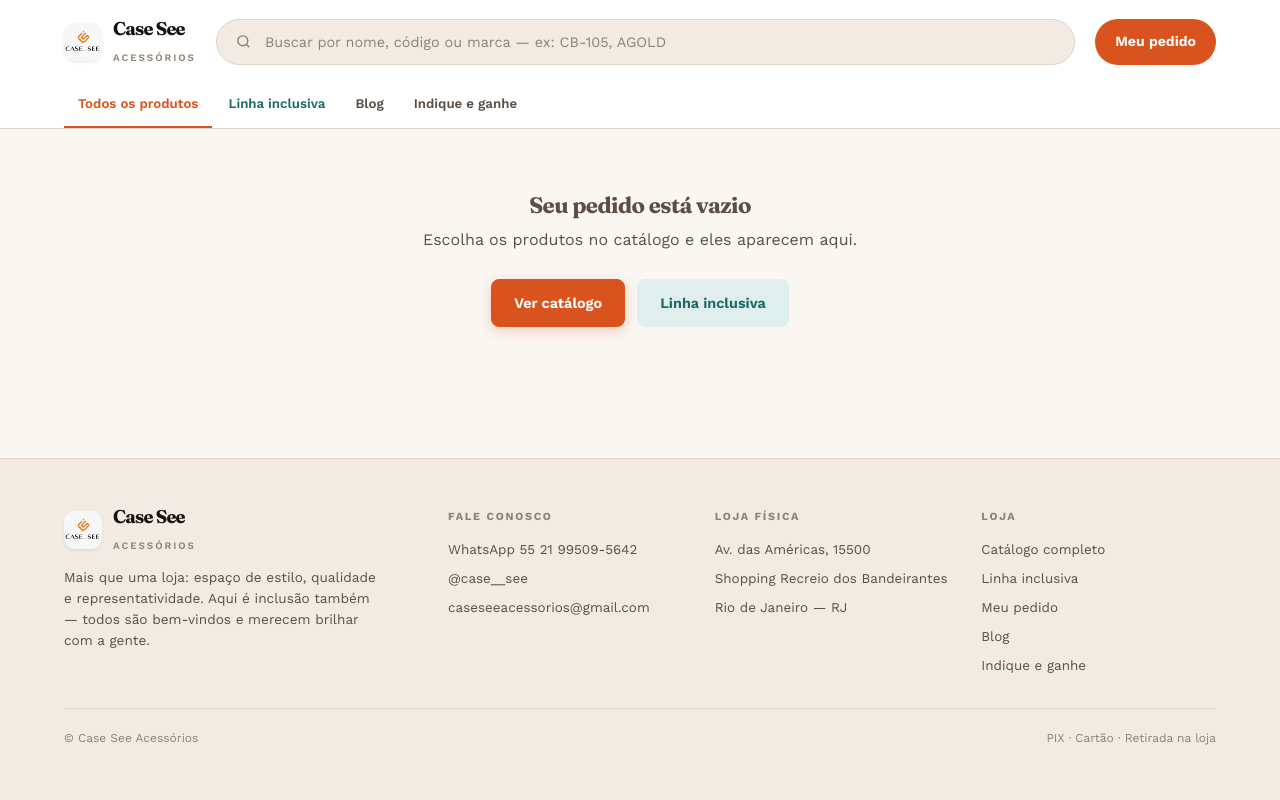
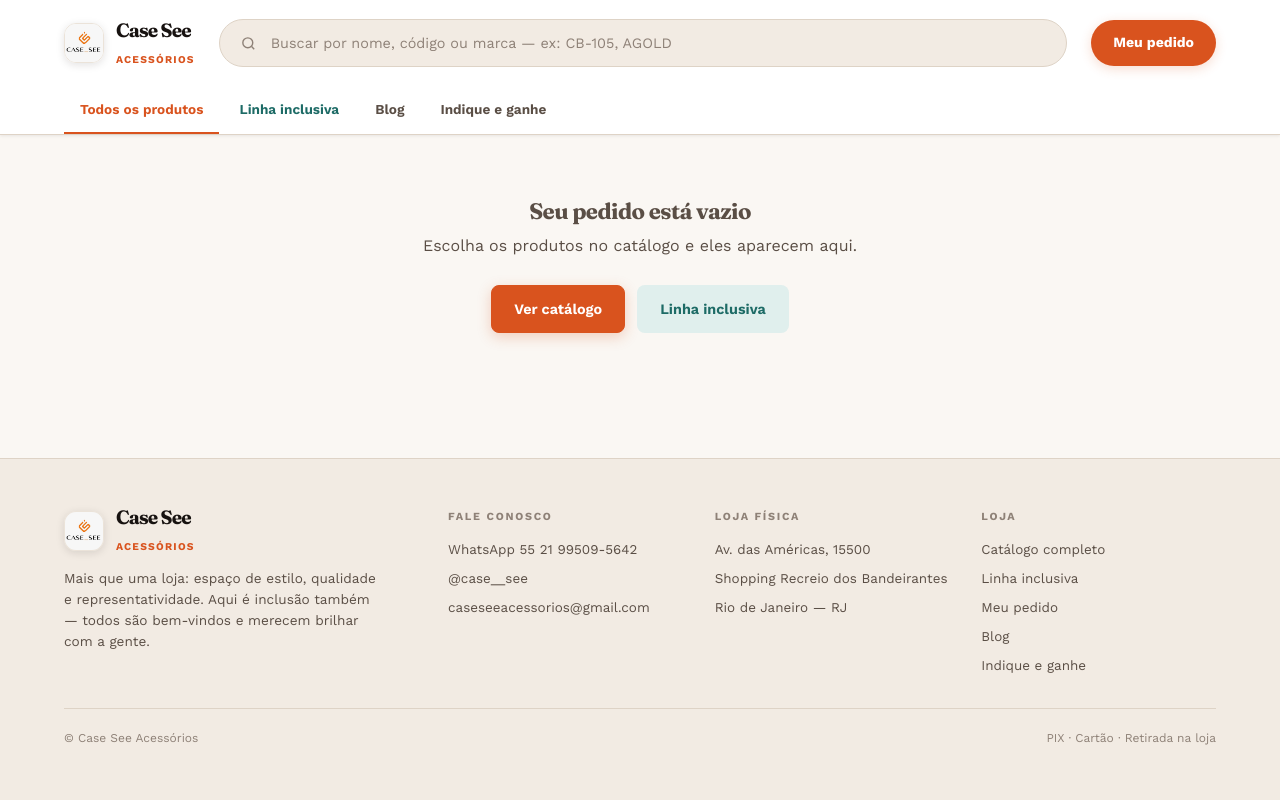
Before and after one commit to yurialexandera1/loja, a Django app: page /carrinho/ in a window 1280 px wide. Run offline with Django 4.2, Linux system fonts and the light colour scheme; parts of the project's set-up code (start-up, migrations or seed data) failed here and were passed over.

Commit message:
feat: modernize header with enhanced shadows, transitions, and premium styling

```diff
--- a/static/store/css/loja.css
+++ b/static/store/css/loja.css
@@ -127,32 +127,42 @@ main { flex: 1; }
 .center { text-align: center; }
 
 /* cabecalho */
-.storebar { background: var(--paper); border-bottom: 1px solid var(--line); position: sticky; top: 0; z-index: 40; }
-.sb-top { display: flex; align-items: center; gap: 20px; padding: 15px 0; }
-.logo { display: flex; align-items: center; gap: 11px; white-space: nowrap; }
+.storebar {
+  background: var(--paper); border-bottom: 1px solid var(--line);
+  position: sticky; top: 0; z-index: 40;
+  box-shadow: 0 1px 3px rgba(23, 18, 16, .08);
+}
+.sb-top { display: flex; align-items: center; gap: 24px; padding: 16px 0; }
+.logo { display: flex; align-items: center; gap: 12px; white-space: nowrap; transition: transform .2s var(--ease); }
+.logo:hover { transform: translateY(-1px); }
 .logo .mk {
-  width: 38px; height: 38px; border-radius: 11px; object-fit: cover; flex: none;
-  box-shadow: var(--shadow-s);
+  width: 40px; height: 40px; border-radius: 12px; object-fit: cover; flex: none;
+  box-shadow: 0 2px 8px rgba(23, 18, 16, .12);
+  border: 1px solid var(--line-soft);
 }
-.logo b { font-family: var(--display); font-size: 1.15rem; font-weight: 800; letter-spacing: -.045em; display: block; }
-.logo small { font-size: .62rem; letter-spacing: .2em; text-transform: uppercase; color: var(--ink-3); font-weight: 600; }
+.logo b { font-family: var(--display); font-size: 1.2rem; font-weight: 800; letter-spacing: -.045em; display: block; }
+.logo small { font-size: .65rem; letter-spacing: .12em; text-transform: uppercase; color: var(--accent); font-weight: 700; }
 .searchbox {
-  flex: 1; min-width: 0; display: flex; align-items: center; gap: 11px; background: var(--surface);
-  border: 1px solid var(--line); border-radius: 999px; padding: 10px 18px;
+  flex: 1; min-width: 0; display: flex; align-items: center; gap: 12px; background: var(--surface);
+  border: 1.5px solid var(--line); border-radius: 999px; padding: 11px 20px;
+  transition: all .2s var(--ease);
 }
+.searchbox:focus-within { border-color: var(--accent); box-shadow: 0 2px 8px rgba(217, 83, 30, .12); }
 .searchbox input { flex: 1; min-width: 0; border: 0; background: transparent; color: var(--ink); font: inherit; font-size: .9rem; outline: none; }
 .searchbox input::placeholder { color: var(--ink-3); }
-.searchbox button { border: 0; background: none; color: var(--ink-3); display: grid; place-items: center; padding: 0; }
+.searchbox button { border: 0; background: none; color: var(--ink-3); display: grid; place-items: center; padding: 0; transition: color .2s var(--ease); }
 .searchbox button:hover { color: var(--accent); }
 .buy-btn {
   display: inline-flex; align-items: center; gap: 10px; background: var(--accent); color: var(--accent-ink);
-  border: 0; border-radius: 999px; padding: 12px 20px; font-weight: 650; font-size: .88rem; white-space: nowrap;
+  border: 0; border-radius: 999px; padding: 12px 22px; font-weight: 700; font-size: .88rem; white-space: nowrap;
+  box-shadow: 0 3px 12px rgba(217, 83, 30, .2);
+  transition: all .2s var(--ease);
 }
-.buy-btn:hover { background: var(--accent-deep); }
-.buy-btn .pill { background: rgba(0, 0, 0, .2); border-radius: 999px; padding: 1px 8px; font-size: .76rem; }
-.navrow { display: flex; gap: 2px; overflow-x: auto; scrollbar-width: none; }
+.buy-btn:hover { background: var(--accent-deep); box-shadow: 0 6px 16px rgba(166, 58, 17, .3); transform: translateY(-2px); }
+.buy-btn .pill { background: rgba(0, 0, 0, .15); border-radius: 999px; padding: 2px 8px; font-size: .75rem; font-weight: 800; }
+.navrow { display: flex; gap: 4px; overflow-x: auto; scrollbar-width: none; }
 .navrow::-webkit-scrollbar { display: none; }
-.navlink { padding: 11px 14px; font-size: .83rem; font-weight: 600; color: var(--ink-2); border-bottom: 2px solid transparent; white-space: nowrap; }
+.navlink { padding: 12px 16px; font-size: .85rem; font-weight: 650; color: var(--ink-2); border-bottom: 2.5px solid transparent; white-space: nowrap; transition: all .2s var(--ease); }
 .navlink:hover { color: var(--ink); }
 .navlink.on { color: var(--accent); border-bottom-color: var(--accent); }
 .navlink.incl { color: var(--incl); }
@@ -573,3 +583,30 @@ table.ptable tr:hover td { background: var(--surface); }
   from { opacity: 0; transform: translateY(10px); }
   to { opacity: 1; transform: translateY(0); }
 }
+
+
+/* toasts */
+.toast-container {
+  position: fixed; bottom: 20px; right: 20px; z-index: 1000;
+  display: flex; flex-direction: column; gap: 8px; align-items: flex-end;
+  max-width: 340px;
+}
+.toast {
+  display: flex; align-items: center; gap: 12px;
+  padding: 12px 16px; border-radius: var(--r-s);
+  font-size: .88rem; font-weight: 650;
+  box-shadow: var(--shadow-l);
+  animation: toast-in .25s var(--ease);
+  transition: opacity .2s, transform .2s;
+}
+.toast.toast-hidden { opacity: 0; transform: translateY(10px); pointer-events: none; }
+.toast-info { background: var(--paper); border: 1px solid var(--line); color: var(--ink); }
+.toast-info::before { content: ""; width: 8px; height: 8px; border-radius: 50%; background: var(--ink-3); flex: none; }
+.toast-good { background: var(--good-soft); border: 1px solid var(--good); color: var(--good); }
+.toast-good::before { content: ""; width: 8px; height: 8px; border-radius: 50%; background: var(--good); flex: none; }
+.toast-warn { background: var(--warn-soft); border: 1px solid var(--warn); color: var(--warn); }
+.toast-warn::before { content: ""; width: 8px; height: 8px; border-radius: 50%; background: var(--warn); flex: none; }
+@keyframes toast-in {
+  from { opacity: 0; transform: translateY(10px); }
+  to { opacity: 1; transform: translateY(0); }
+}
--- a/templates/store/base.html
+++ b/templates/store/base.html
@@ -188,5 +188,35 @@
 
 <div id="toast-container" aria-live="polite" aria-atomic="true" class="toast-container"></div>
 
+
+<script>
+(function() {
+  var container = document.getElementById('toast-container');
+  if (!container) return;
+  var timers = {};
+  window.showToast = function(message, type) {
+    type = type || 'info';
+    var existing = container.querySelector('.toast-' + type);
+    if (existing) {
+      existing.textContent = message;
+      existing.classList.remove('toast-hidden');
+      clearTimeout(timers[type]);
+    } else {
+      var el = document.createElement('div');
+      el.className = 'toast toast-' + type;
+      el.textContent = message;
+      container.appendChild(el);
+    }
+    timers[type] = setTimeout(function() {
+      var e = container.querySelector('.toast-' + type);
+      if (e) e.classList.add('toast-hidden');
+    }, 3000);
+  };
+})();
+</script>
+
+
+<div id="toast-container" aria-live="polite" aria-atomic="true" class="toast-container"></div>
+
 </body>
 </html>
--- a/templates/store/carrinho.html
+++ b/templates/store/carrinho.html
@@ -75,4 +75,20 @@ document.querySelectorAll('form[action*="add_cart"]').forEach(function(form) {
 });
 </script>
 
+
+<script>
+document.querySelectorAll('form[action*="update_cart"]').forEach(function(form) {
+  form.addEventListener('submit', function(e) {
+    var btn = form.querySelector('button[type="submit"]');
+    if (btn) { btn.textContent = 'Atualizando...'; btn.disabled = true; }
+  });
+});
+document.querySelectorAll('form[action*="add_cart"]').forEach(function(form) {
+  form.addEventListener('submit', function(e) {
+    var btn = form.querySelector('button[type="submit"]');
+    if (btn) { btn.textContent = 'Mandando...'; btn.disabled = true; }
+  });
+});
+</script>
+
 {% endblock %}
```
